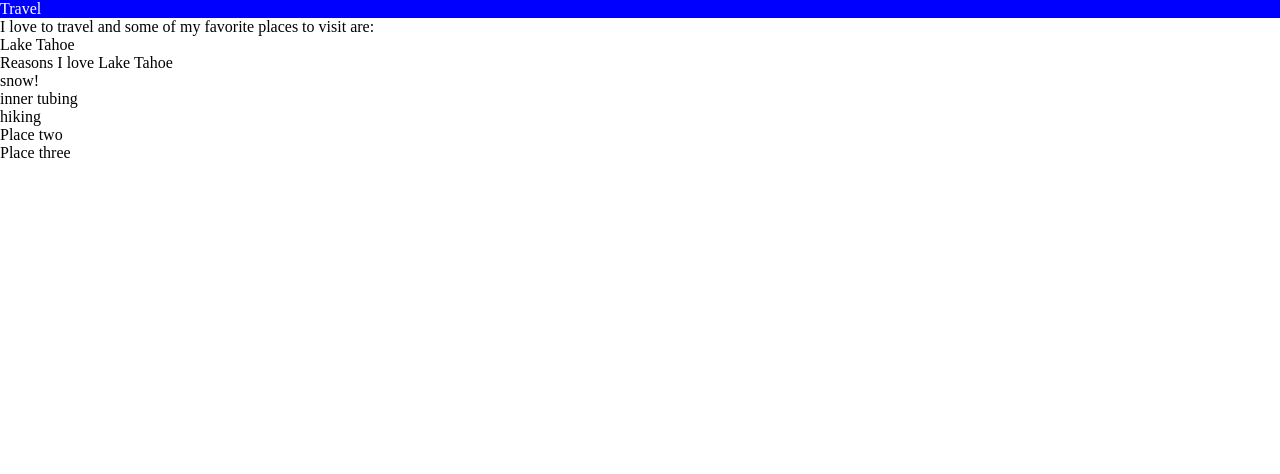
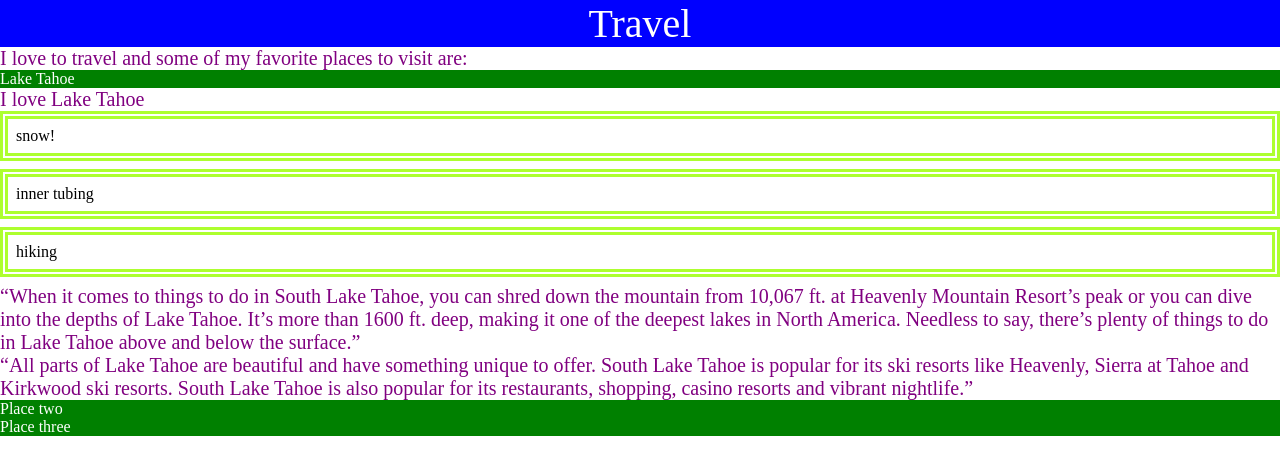
Before and after one commit to bcjiang-boop/Inclass_Activity_Week2, a plain HTML site: page index.html in a window 1280 px wide. Drawn offline with Linux system fonts and the light colour scheme.

Commit message:
Add files via upload

```diff
--- a/css/style.css
+++ b/css/style.css
@@ -1,4 +1,25 @@
 h1{
     background-color:blue;
     color: white;
+    font-size: 40px;
+    text-align: center;
+
 }
+
+li{
+    border:2px solid greenyellow;
+    border-width: 8px;
+    border-style: double;
+    padding: 8px;
+    margin-bottom: 8px;
+}
+
+h2{
+    background-color: green;
+    color: white;
+}
+
+p{
+    font-size: 20px;
+    color: purple;
+}
--- a/index.html
+++ b/index.html
@@ -13,13 +13,18 @@
     <div>
         <p> I love to travel and some of my favorite places to visit are: </p>
         <h2>Lake Tahoe </h2>
-        Reasons I love Lake Tahoe
+        <p>I love Lake Tahoe</p>
         <ul>
             <li>snow!</li>
             <li>inner tubing</li>
             <li>hiking</li>
         </ul>
+        <p> “When it comes to things to do in South Lake Tahoe, you can shred down the mountain from 10,067 ft. at Heavenly Mountain Resort’s peak or you can dive into the depths of Lake Tahoe. It’s more than 1600 ft. deep, making it one of the deepest lakes in North America. Needless to say, there’s plenty of things to do in Lake Tahoe above and below the surface.”</p>
+
+        <p> “All parts of Lake Tahoe are beautiful and have something unique to offer. South Lake Tahoe is popular for its ski resorts like Heavenly, Sierra at Tahoe and Kirkwood ski resorts. South Lake Tahoe is also popular for its restaurants, shopping, casino resorts and vibrant nightlife.”</p>
+
     </div>
+
 
     <h2> Place two</h2>
     <h2> Place three</h2>
```
